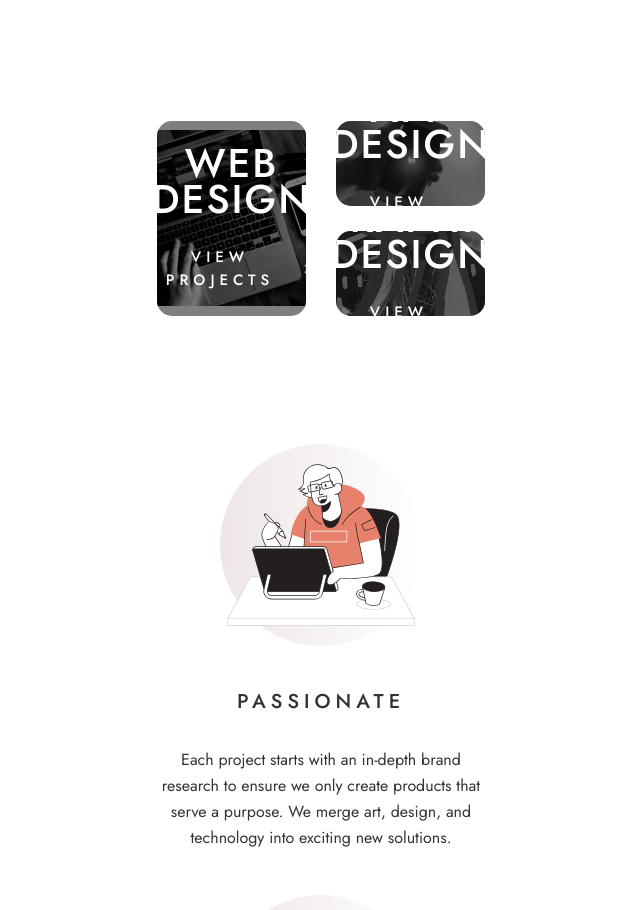
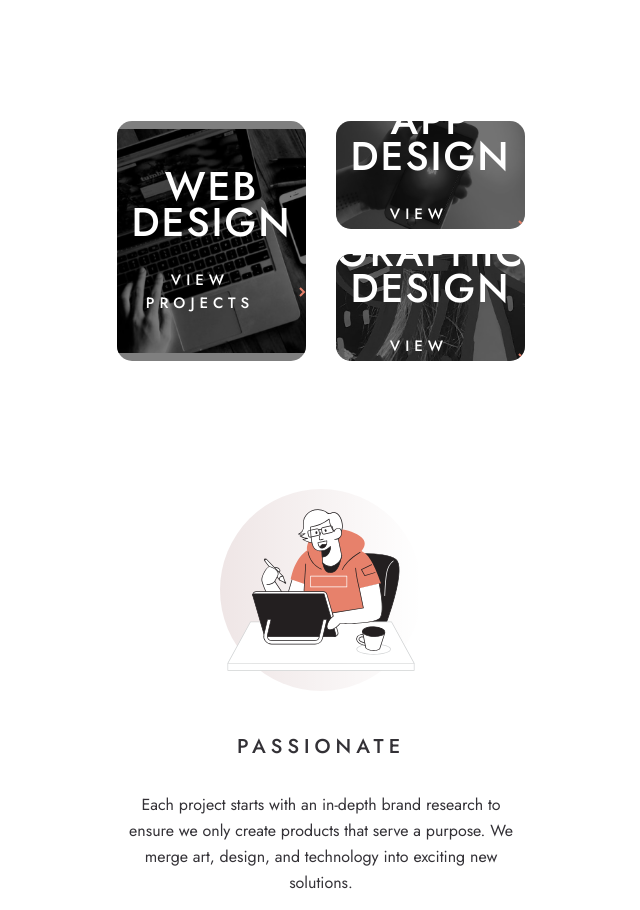
Before and after one commit to amza-web/Designo, a Next.js app: page / in a window 1280 px wide. Shown: the part 800-1710 px from the top of the page, without its empty margins (319-959 px from the left). Built offline with nearby package versions, Linux system fonts and the light colour scheme.

Commit message:
removed scale styling and made little adjustments

```diff
--- a/app/globals.css
+++ b/app/globals.css
@@ -24,7 +24,7 @@
     @apply mx-auto max-w-[1111px];
   }
   section.container{
-    @apply px-10;
+    @apply px-8 lg:px-0;
   }
   .tracking-2{
     letter-spacing: 2px;
@@ -88,14 +88,6 @@
   p{
     @apply font-jost leading-6.5;
   }
-  .scale-s-2{
-    scale: 2;
-  }
-  @media screen and (min-width: 1025px){
-    .scale-s-2{
-      scale: initial;
-    }
-  }
 }
 
 *{
```
